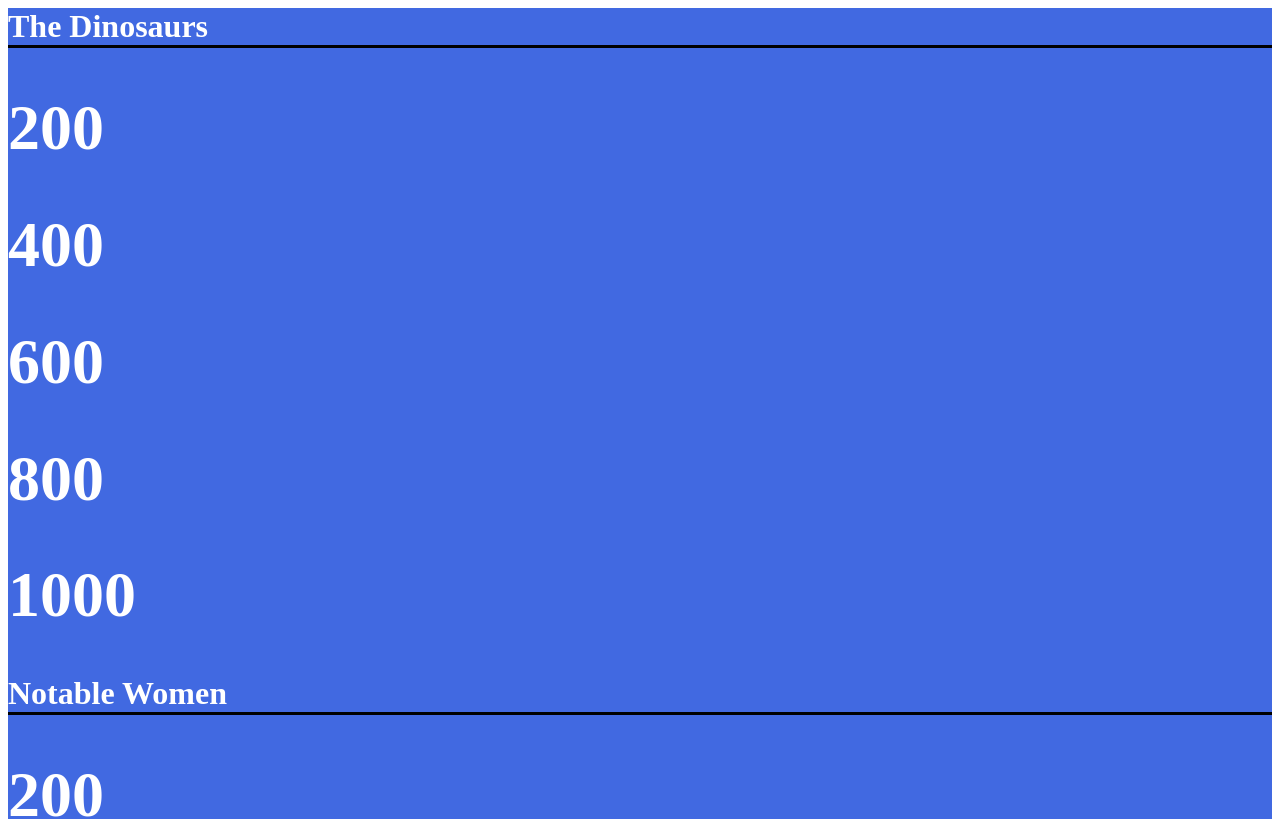
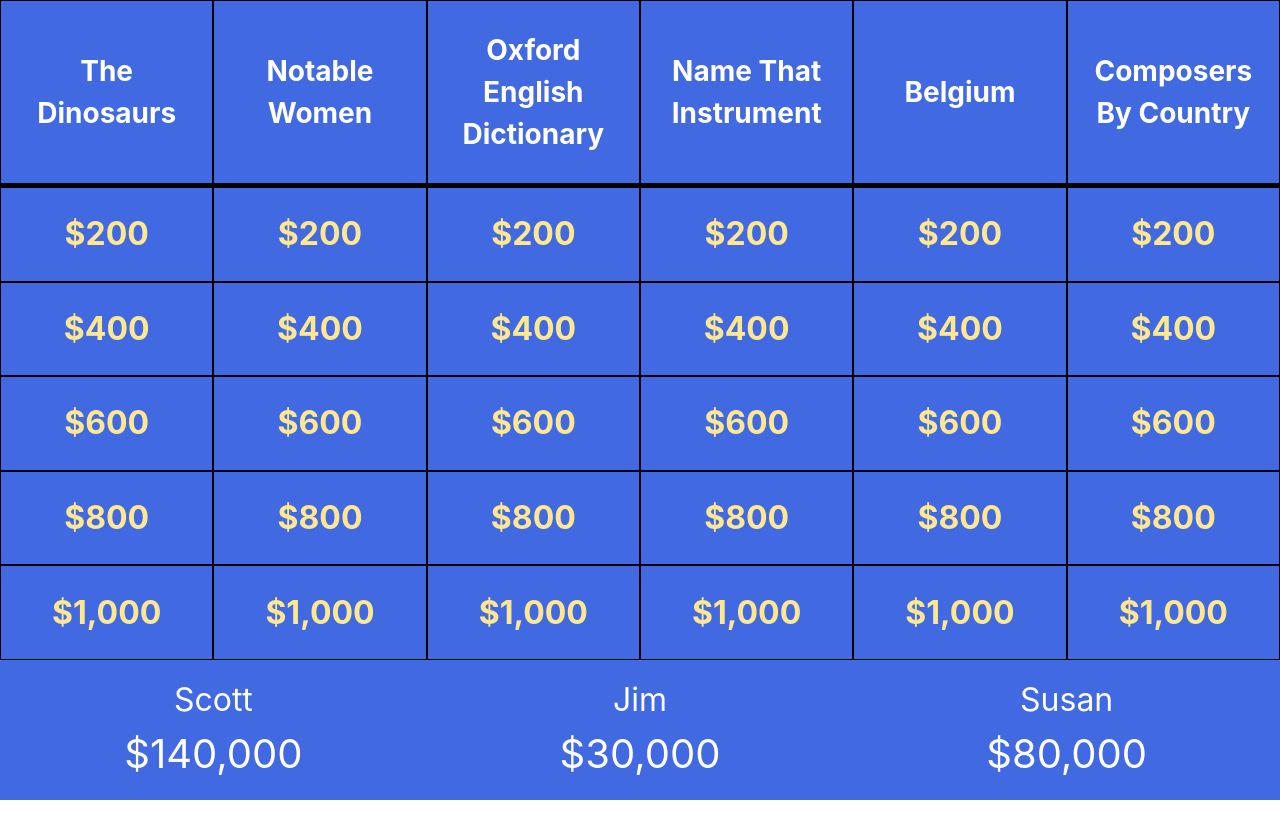
Before and after one commit to rubenitsky/ng-jeopardy, an Angular app: page / in a window 1280 px wide. Shown: the top 819 px of the page. Built offline with nearby package versions, Linux system fonts and the light colour scheme.

Commit message:
Add styling to the gameboard

```diff
--- a/src/app/game-board/game-board.component.html
+++ b/src/app/game-board/game-board.component.html
@@ -1,22 +1,25 @@
-<div class="game-board-container">
-  <div class="">
-    <div *ngFor="let category of categories"
-         class="col d-flex flex-column">
-
-      <div class="grid-square category-header">{{ category.label }}</div>
-
+<div class="game-board-container d-flex flex-column align-content-between vh-100">
+  <div class="row category-header no-gutters">
+    <div *ngFor="let category of categories" class="col-2">
+      <div class="row grid-square no-gutters category-header-cell">
+        <span class="text-center align-middle">{{ category.label }}</span>
+      </div>
+    </div>
+  </div>
+  <div class="row d-flex flex-row flex-grow-1 no-gutters">
+    <div *ngFor="let category of categories" class="d-flex flex-column col-2">
       <div *ngFor="let clue of category.clues"
-           class="grid-square clue-container">
-        <h1>{{ clue.points }}</h1>
+           class="row grid-square no-gutters">
+        <span class="text-center align-middle">{{ clue.points | currency:'USD':'symbol':'.0' }}</span>
       </div>
 
     </div>
   </div>
   <!--TEAM SCORE BOARD SECTION - START-->
-  <div class="score-board">
-    <div *ngFor="let contestant of contestants" class="team-board">
-      <div class="team-name">{{ contestant.name }}</div>
-      <div class="team-score">{{ contestant.score }}</div>
+  <div class="score-board row no-gutters align-middle justify-content-center">
+    <div *ngFor="let contestant of contestants" class="team-board {{ 'col-' + (12/contestants.length) }}">
+      <div class="team-name text-center">{{ contestant.name }}</div>
+      <div class="team-score text-center">{{ contestant.score | currency:'USD':'symbol':'.0' }}</div>
     </div>
   <!--TEAM SCORE BOARD SECTION - END-->
   </div>
--- a/src/app/game-board/game-board.component.scss
+++ b/src/app/game-board/game-board.component.scss
@@ -6,13 +6,44 @@
 .grid-square {
   font-size: 2em;
   font-weight: bold;
-  color: #ffffff;
+  color: #ffe790;
+  padding-right: 0.5em;
+  padding-left: 0.5em;
+  width: 100%;
+  align-content: center !important;
+  display: flex;
+  flex-grow: 1;
+  justify-content: center !important;
+
+  border: 1px solid black;
 }
 
 .category-header {
   border-bottom: 3px solid #000000;
+
+  & .category-header-cell {
+    color: #ffffff;
+    padding-top: 1em;
+    padding-bottom: 1em;
+    font-size: 1.75em;
+    height: 100% !important;
+  }
 }
 
-.clue-container {
+.score-board {
+  padding-bottom: 1em;
+  padding-top: 1em;
 
+  & .team-board {
+    color: #ffffff;
+
+    & .team-name {
+      font-size: 2em;
+      text-align: center;
+    }
+
+    & .team-score {
+      font-size: 2.5em;
+    }
+  }
 }
--- a/src/app/game-board/game-board.component.ts
+++ b/src/app/game-board/game-board.component.ts
@@ -9,6 +9,10 @@
   styleUrls: ['./game-board.component.scss']
 })
 export class GameBoardComponent implements OnInit {
+
+  private contestant1 = new Contestant('Scott');
+  private contestant2 = new Contestant('Jim');
+  private contestant3 = new Contestant('Susan');
 
   private dinosaur = new Category('The Dinosaurs', [
     new Clue(200, ''),
@@ -57,19 +61,24 @@
     new Clue(800, ''),
     new Clue(1000, '')
   ]);
+
   public categories: Array<Category> = [
     this.dinosaur, this.women, this.oxford, this.instrument, this.belgium, this.composers
   ];
 
   public contestants: Array<Contestant> = [
-    new Contestant('Scott'),
-    new Contestant('Jim'),
-    new Contestant('Susan')
+    this.contestant1,
+    this.contestant2,
+    this.contestant3
   ];
 
   constructor() { }
 
   ngOnInit() {
+    this.contestant1.addToScore(140000);
+    this.contestant2.addToScore(30000);
+    this.contestant3.addToScore(80000);
+    console.log(this.dinosaur.clues);
   }
 
 }
--- a/src/styles.scss
+++ b/src/styles.scss
@@ -1 +1,12 @@
 /* You can add global styles to this file, and also import other style files */
+@import "node_modules/bootstrap/scss/bootstrap.scss";
+
+
+html {
+  padding: 0;
+}
+
+body {
+  margin: 0;
+  padding: 0;
+}
```
